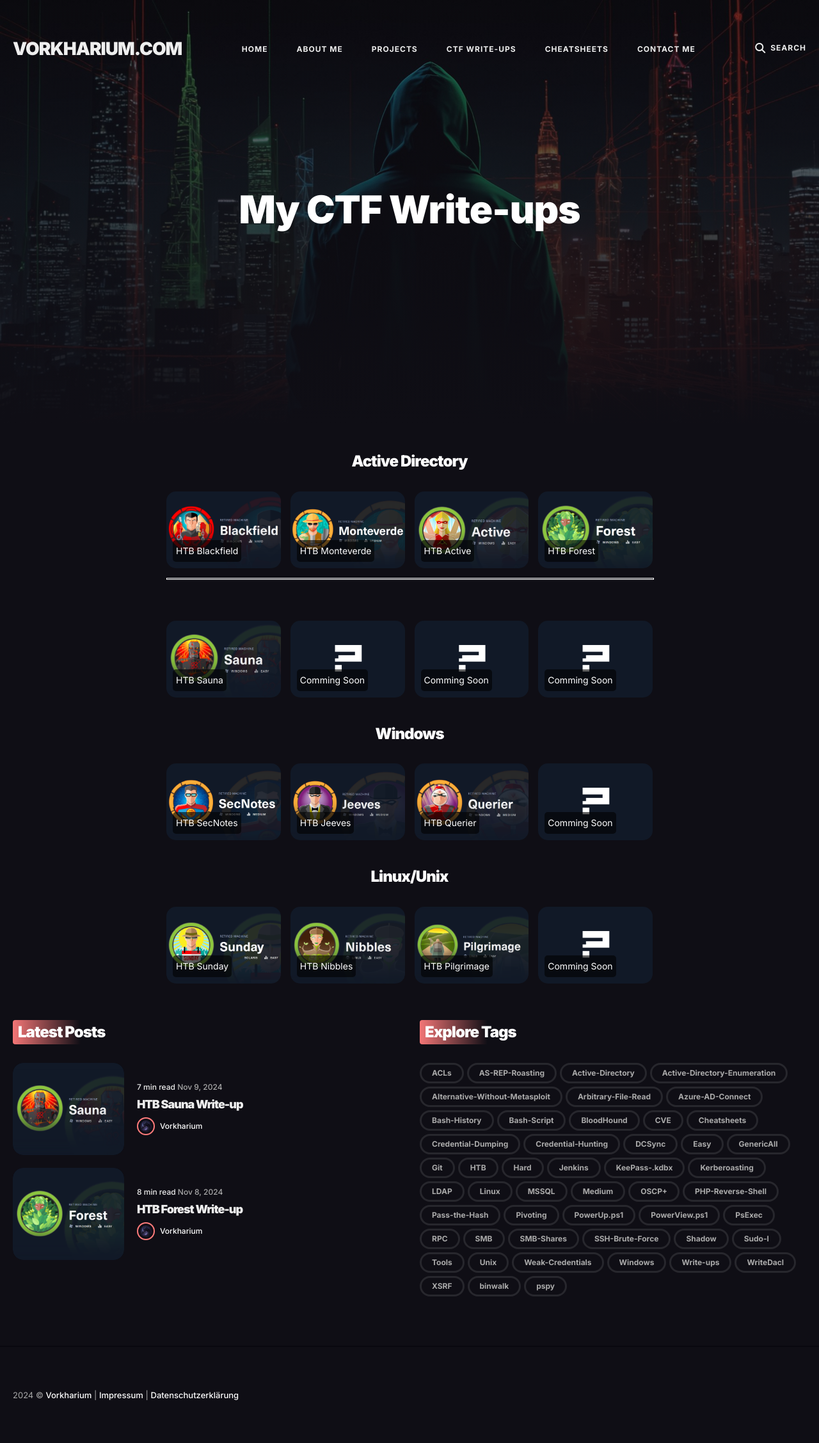
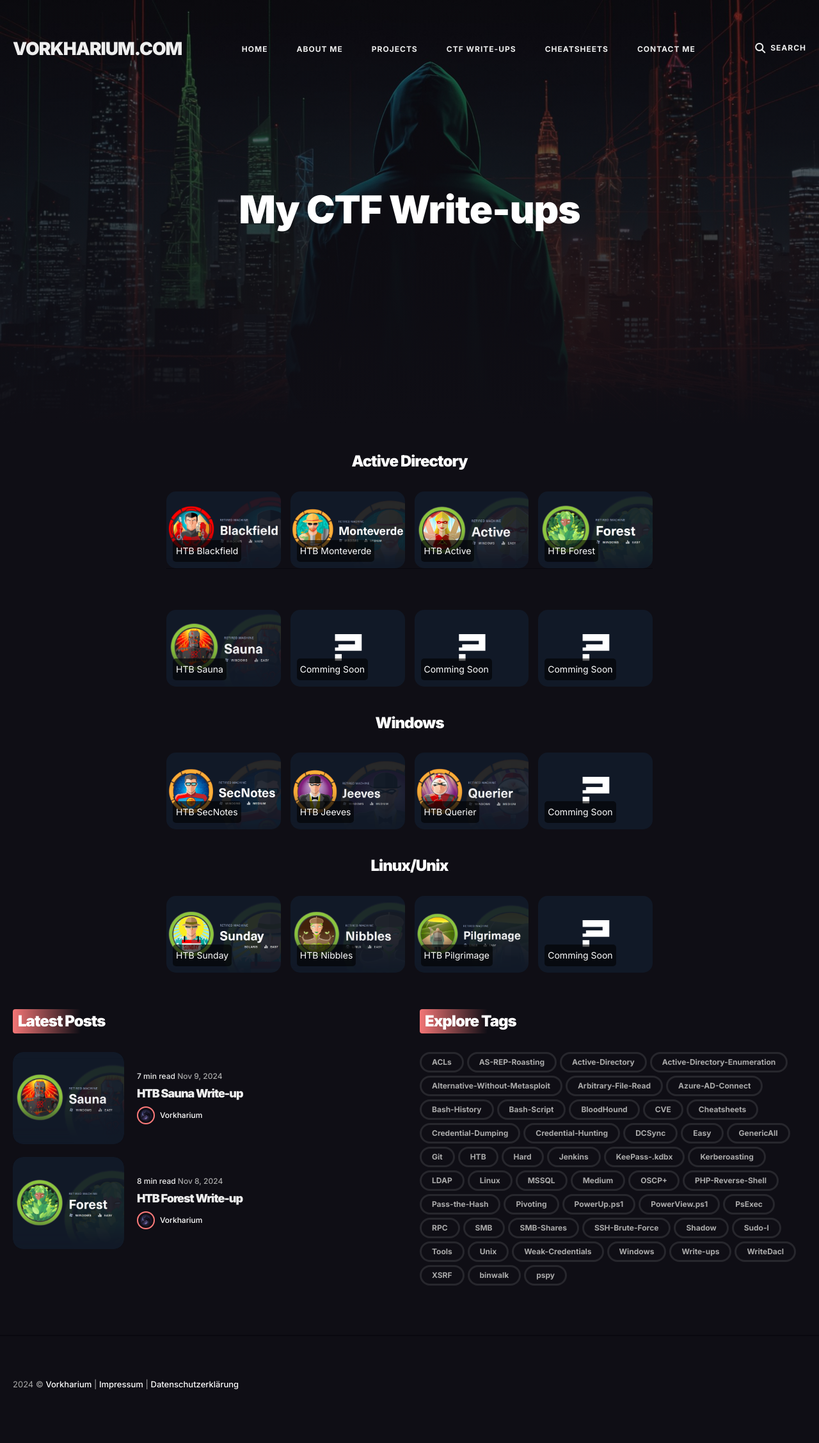
Before and after one commit to Vorkharium/vorkharium.github.io, a Jekyll site: the page built from _pages/write-ups.md, in a window 1280 px wide. Shown: the whole page at 64% size. Built offline with Jekyll 4.4.1, drawn with Linux system fonts in a browser that asks for light colours.

Commit message:
Update write-ups.md

```diff
--- a/_pages/write-ups.md
+++ b/_pages/write-ups.md
@@ -59,7 +59,7 @@ image: '/images/01.jpg'
     </div>
 </div>
 
-<hr style="border: 1px solid #ffffff; margin-top: 15px;">
+<hr style="border: 0px solid #ffffff; margin-top: 0px;">
 
 <div style="display: flex; justify-content: center; gap: 15px; margin-top: 15px;">
     <div style="position: relative; display: inline-block;">
```
